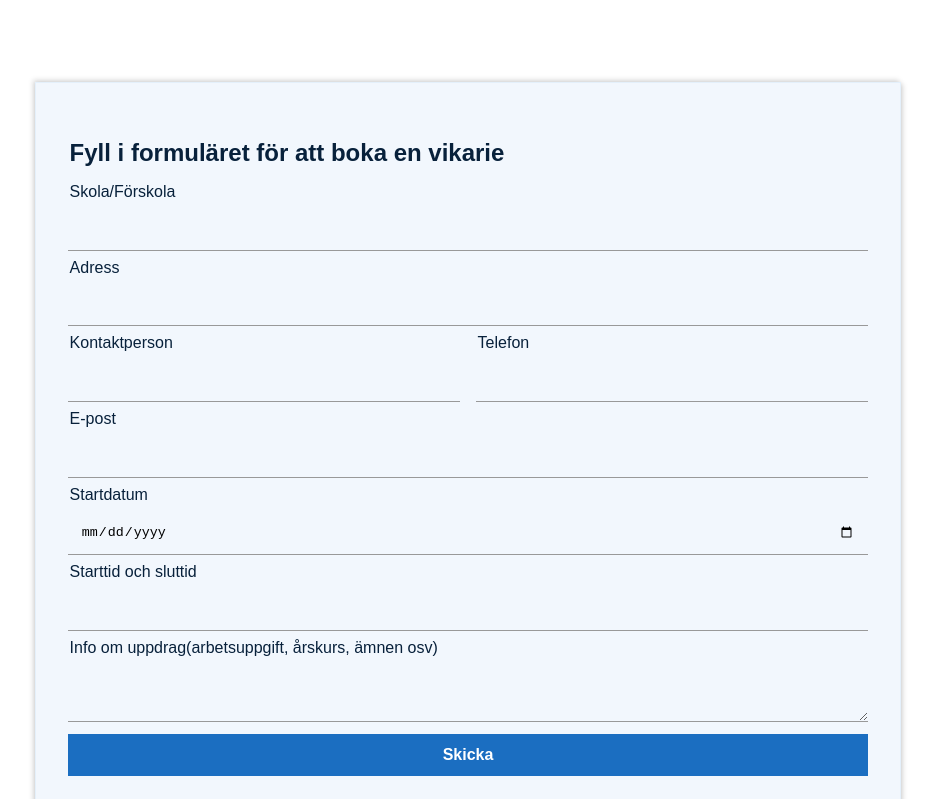
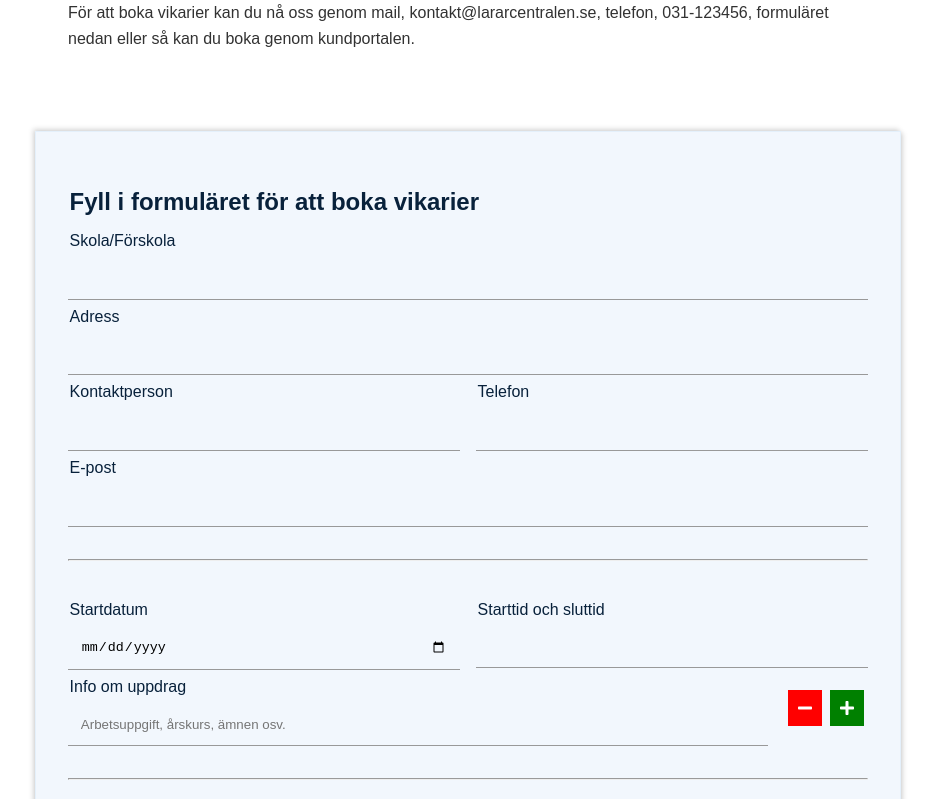
Before and after one commit to remisaado/staffing-web-app, a React (Create React App) app: page /for-skolor in a window 1280 px wide. Shown: the part 1121-1920 px from the top of the page, without its empty margins (172-1107 px from the left). Built offline with nearby package versions, Linux system fonts and the light colour scheme.

Commit message:
Adds functionality to school form for adding multiple substitutes.

```diff
--- a/src/App.css
+++ b/src/App.css
@@ -281,17 +281,45 @@ body {
   margin: 0.75rem 0 0 0;
   padding: 0.75rem 0.5rem;
   border: none;
-  background-color: var(--theme);
   color: var(--white);
   transition: background-color 0.3s;
 }
 
 .form button:hover {
-  background-color: var(--lightTheme);
+  opacity: 0.8;
 }
 
 .form button:active {
-  background-color: var(--lighterTheme);
+  opacity: 0.6;
+}
+
+.submit-button {
+  background-color: var(--theme);
+}
+
+.form-icons-group {
+  display: flex;
+  flex-direction: row;
+}
+
+.form-icons {
+  padding: 10px;
+  color: white;
+  align-self: center;
+  cursor: pointer;
+  margin: 0 0.25rem;
+}
+
+.form-icons:hover {
+  opacity: 0.8;
+}
+
+.remove-icon {
+  background-color: red;
+}
+
+.add-icon {
+  background-color: green;
 }
 
 .form-group {
@@ -309,6 +337,11 @@ body {
 
 .flex-shrink {
   flex-shrink: 2;
+}
+
+.divider {
+  margin: 2rem 0;
+  color: var(--darkTheme);
 }
 
 @media (max-width: 980px) {
@@ -442,4 +475,9 @@ body {
     flex-direction: column;
     gap: 0;
   }
+
+  .form-icons {
+    margin: 0.5rem 0.25rem;
+    flex-basis: 100%;
+  }
 }
--- a/src/components/footer.js
+++ b/src/components/footer.js
@@ -15,7 +15,7 @@ const Footer = () => {
       <div className="info-container">
         <FontAwesomeIcon className="icon-style" icon={faEnvelope}/>
         <h4>E-post</h4>
-        <p>hej@hotmail.com</p>
+        <p>kontakt@lararcentralen.se</p>
       </div>
       <div className="info-container">
         <FontAwesomeIcon className="icon-style" icon={faBuilding}/>
--- a/src/components/schoolForm.js
+++ b/src/components/schoolForm.js
@@ -1,5 +1,7 @@
 import React, { useState } from 'react';
 import axios from "axios";
+import { FontAwesomeIcon } from '@fortawesome/react-fontawesome';
+import { faMinus, faPlus } from '@fortawesome/free-solid-svg-icons';
 
 const SchoolForm = () => {
   const [school, setSchool] = useState("");
@@ -10,6 +12,9 @@ const SchoolForm = () => {
   const [date, setDate] = useState("");
   const [time, setTime] = useState("");
   const [info, setInfo] = useState("");
+  const [substitutes, setSubstitutes] = useState([
+    {date: "", time: "", info: ""}
+]);
 
   const handleSubmit = async(e) => {
     e.preventDefault();
@@ -21,9 +26,7 @@ const SchoolForm = () => {
         name,
         phone,
         email,
-        date,
-        time,
-        info
+        substitutes
       });
     }
     catch (error) {
@@ -70,12 +73,31 @@ const SchoolForm = () => {
   //   xhr.send(JSON.stringify.formData);
   // }
 
+  const handleInputChange = (index, event) => {
+    const values = [...substitutes];
+    values[index][event.target.name] = event.target.value;
+    setSubstitutes(values);
+  }
+
+  const addSubstitute = () => {
+    setSubstitutes([...substitutes, {date: "", time: "", info: ""}]);
+  }
+
+  const removeSubstitute = (index) => {
+    if(substitutes.length > 1)
+    {
+      const values = [...substitutes];
+      values.splice(index, 1);
+      setSubstitutes(values);
+    }
+  }
+
   return (
     <section className="form-section school-form-section">
       <form
         className="form"
         onSubmit={handleSubmit}>
-        <h2>Fyll i formuläret för att boka en vikarie</h2>
+        <h2>Fyll i formuläret för att boka vikarier</h2>
         <label>Skola/Förskola</label>
         <input
           type="text"
@@ -112,23 +134,54 @@ const SchoolForm = () => {
           value={email}
           onChange={(e) => setEmail(e.target.value)}
           required/>
+        <hr className="divider"/>
+        { substitutes.map((substitute, index) => (
+          <div key={index}>
+            <div className="form-group">
+              <div className="form-object">
                 <label>Startdatum</label>
                 <input
+                  name="date"
                   type="date"
-          value={date}
-          onChange={(e) => setDate(e.target.value)}
-          required/>
+                  value={substitute.date}
+                  onChange={event => handleInputChange(index, event)}/>
+              </div>
+              <div className="form-object">
                 <label>Starttid och sluttid</label>
                 <input
+                  name="time"
                   type="text"
-          value={time}
-          onChange={(e) => setTime(e.target.value)}
-          required/>
-        <label>Info om uppdrag(arbetsuppgift, årskurs, ämnen osv)</label>
-        <textarea
-          value={info}
-          onChange={(e) => setInfo(e.target.value)}/>
-        <button type="submit">Skicka</button>
+                  value={substitute.time}
+                  onChange={event => handleInputChange(index, event)}/>
+              </div>
+            </div>
+              <div className="form-group">
+                <div className="form-object">
+                  <label>Info om uppdrag</label>
+                  <input
+                    name="info"
+                    type="text"
+                    placeholder="Arbetsuppgift, årskurs, ämnen osv."
+                    value={substitute.info}
+                    onChange={event => handleInputChange(index, event)}/>
+                </div>
+                <div className="form-icons-group">
+                  <FontAwesomeIcon
+                    icon={faMinus}
+                    className="form-icons remove-icon"
+                    onClick={() => removeSubstitute(index)}/>
+                  <FontAwesomeIcon
+                    icon={faPlus}
+                    className="form-icons add-icon"
+                    onClick={() => addSubstitute()}/>
+                </div>
+              </div>
+              <hr className="divider"/>
+          </div>
+        ))}
+        <button
+          className="submit-button"
+          type="submit">Skicka</button>
       </form>
     </section>
   );
--- a/src/components/substitutesForm.js
+++ b/src/components/substitutesForm.js
@@ -94,14 +94,14 @@ const SubstitutesForm = () => {
               required/>
           </div>
         </div>
-        <label>Ungefär hur ofta kan du jobba?</label>
+        <label>Ungefär hur ofta kan du jobba i veckan?</label>
         <div
           className="radio-container"
           onChange={(e) => setAvailability(e.target.value)}>
-          <label><input type="radio" name="days" value="1-2" required/> 1-2 dagar</label>
-          <label><input type="radio" name="days" value="2-3" required/> 2-3 dagar</label>
-          <label><input type="radio" name="days" value="3-4" required/> 3-4 dagar</label>
-          <label><input type="radio" name="days" value="4-5" required/> 4-5 dagar</label>
+          <label><input type="radio" name="days" value="1-2"/> 1-2 dagar</label>
+          <label><input type="radio" name="days" value="2-3"/> 2-3 dagar</label>
+          <label><input type="radio" name="days" value="3-4"/> 3-4 dagar</label>
+          <label><input type="radio" name="days" value="4-5"/> 4-5 dagar</label>
         </div>
         <label>CV</label>
         <input
@@ -111,8 +111,7 @@ const SubstitutesForm = () => {
         <label>Personligt brev</label>
         <input
           type="file"
-          onChange={(e) => setOtherFile(e.target.files[0])}
-          required/>
+          onChange={(e) => setOtherFile(e.target.files[0])}/>
         <button type="submit">Skicka</button>
       </form>
     </section>
--- a/src/pages/forSchools.js
+++ b/src/pages/forSchools.js
@@ -10,12 +10,13 @@ const ForSchools = () => {
   return (
     <div>
       <div className="text-container">
+        <h1 className="subheading">Är ni i behov av personal? Vi finns här för er!</h1>
         <p>{textBody}</p>
         <p>{textBodyTwo}</p>
         <p>{textBodyThree}</p>
         <p>
           För att boka vikarier kan du nå oss genom mail,
-          hej@hotmail.com, telefon, 031-123456, formuläret nedan
+          kontakt@lararcentralen.se, telefon, 031-123456, formuläret nedan
           eller så kan du boka genom <a>kundportalen</a>.
         </p>
       </div>
```
Also changed, not shown: src/server.js (+6 -6 lines). Lines whose indentation alone changed are shown as unchanged.
